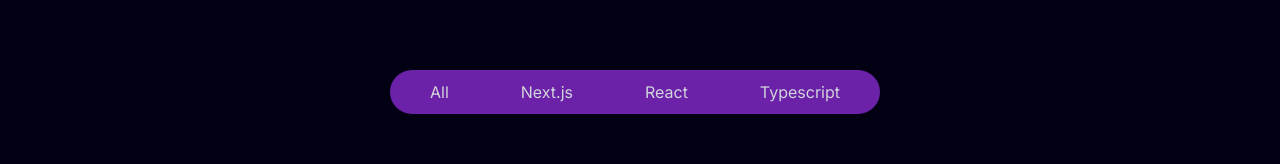
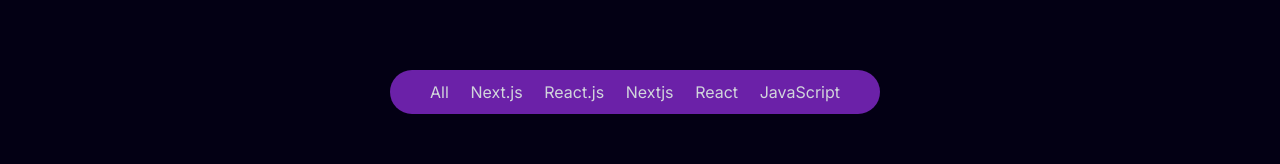
Before and after one commit to kendevops/Nextjs-Portfolio, a Next.js app: page / in a window 1280 px wide. Shown: the part 2535-2699 px from the top of the page. Built offline with nearby package versions, Linux system fonts and the light colour scheme; a web font is replaced by a local one.

Commit message:
created more items and a category tabs section

```diff
--- a/components/main/Projects.tsx
+++ b/components/main/Projects.tsx
@@ -1,8 +1,27 @@
-import React from "react";
+import React, { useState } from "react";
 import ProjectCard from "../sub/ProjectCard";
 import { ProjectList } from "@/constants";
+import Categories from "../sub/Categories";
 
+const allCategories = [
+  "All",
+  ...Array.from(new Set(ProjectList.map((item) => item.category))),
+];
 const Projects = () => {
+  const [categories, setCategories] = useState(allCategories);
+  const [menuItems, setMenuItems] = useState(ProjectList);
+
+  const filter = (category: string) => {
+    if (category === "All") {
+      setCategories(allCategories);
+      setMenuItems(ProjectList);
+      return;
+    }
+    const filteredData = ProjectList.filter((item) => {
+      return item.category === category;
+    });
+    setMenuItems(filteredData);
+  };
   return (
     <div
       id="projects"
@@ -11,22 +30,7 @@
       <h1 className="text-[40px] font-semibold text-transparent bg-clip-text bg-gradient-to-r from-purple-500 to-cyan-500 pt-10">
         My Projects
       </h1>
-      <div className="w-[500px] h-full flex flex-row items-center justify-center my-20 text-gray-300">
-        <div className="flex items-center justify-between w-full h-auto border-[#7042f861] bg-purple-800 mr-[10px] px-[40px] py-[10px] rounded-full">
-          <a href="#about-me" className="cursor-pointer">
-            All
-          </a>
-          <a href="#skills" className="cursor-pointer">
-            Next.js
-          </a>
-          <a href="#projects" className="cursor-pointer">
-            React
-          </a>
-          <a href="#contact" className="cursor-pointer">
-            Typescript
-          </a>
-        </div>
-      </div>
+      <Categories filter={filter} categories={categories} />
       <div className="h-full w-full grid grid-cols-3 gap-5 max-w-[90%] max-h-[90%]">
         {ProjectList.map((project, index) => (
           <ProjectCard
--- /dev/null
+++ b/components/sub/Categories.tsx
@@ -0,0 +1,27 @@
+import React from "react";
+
+interface Props {
+  filter: (arg0: string) => void;
+  categories: string[];
+}
+
+function Categories({ filter, categories }: Props) {
+  return (
+    <div className="w-[500px] h-full flex flex-row items-center justify-center my-20 text-gray-300">
+      <div className="flex items-center justify-between w-full h-auto border-[#7042f861] bg-purple-800 mr-[10px] px-[40px] py-[10px] rounded-full">
+        {categories.map((category, i) => (
+          <button
+            type="button"
+            className="cursor-pointer"
+            key={i}
+            onClick={() => filter(category)}
+          >
+            {category}
+          </button>
+        ))}
+      </div>
+    </div>
+  );
+}
+
+export default Categories;
--- a/constants/index.ts
+++ b/constants/index.ts
@@ -251,41 +251,101 @@
     title: "Morden Web Application",
     description:
       "Lorem ipsum dolor, sit amet consectetur adipisicing elit. Provident odio quaerat alias architecto unde deserunt, veniam ab autem iure quidem nulla quo fugit incidunt eius sit quibusdam quos accusantium nemo.",
-    technology: "Next.js",
+    category: "Next.js",
   },
   {
     src: "/CardImage.png",
     title: "Morden Web Application",
     description:
       "Lorem ipsum dolor, sit amet consectetur adipisicing elit. Provident odio quaerat alias architecto unde deserunt, veniam ab autem iure quidem nulla quo fugit incidunt eius sit quibusdam quos accusantium nemo.",
-    technology: "React.js",
+    category: "React.js",
   },
   {
     src: "/SpaceWebsite.png",
     title: "Morden Web Application",
     description:
       "Lorem ipsum dolor, sit amet consectetur adipisicing elit. Provident odio quaerat alias architecto unde deserunt, veniam ab autem iure quidem nulla quo fugit incidunt eius sit quibusdam quos accusantium nemo.",
-    technology: "Next.js",
+    category: "Next.js",
   },
   {
-    src: "/NextWebsite.png",
-    title: "Morden Web Application",
-    description:
-      "Lorem ipsum dolor, sit amet consectetur adipisicing elit. Provident odio quaerat alias architecto unde deserunt, veniam ab autem iure quidem nulla quo fugit incidunt eius sit quibusdam quos accusantium nemo.",
-    technology: "Next.js",
+    id: 1,
+    title: "Creon AI",
+    category: "Nextjs",
+    src: "/creon",
+    preview: "https://creon.vercel.app/",
+    github: "https://github.com/kendevops/creon-test",
+     description:
+      "Lorem ipsum dolor, sit amet consectetur adipisicing elit. Provident odio quaerat alias architecto unde deserunt.",
   },
   {
-    src: "/NextWebsite.png",
-    title: "Morden Web Application",
+    id: 2,
+    title: "Sales Wale Clone",
+    category: "React",
+    src: "/saleswale",
+    preview: "https://sharp-hodgkin-517e19.netlify.app/",
+    github: "https://github.com/kendevops/saleswhale",
     description:
-      "Lorem ipsum dolor, sit amet consectetur adipisicing elit. Provident odio quaerat alias architecto unde deserunt, veniam ab autem iure quidem nulla quo fugit incidunt eius sit quibusdam quos accusantium nemo.",
-    technology: "Next.js",
+      "Lorem ipsum dolor, sit amet consectetur adipisicing elit. Provident odio quaerat alias architecto unde deserunt.",
   },
   {
-    src: "/NextWebsite.png",
-    title: "Morden Web Application",
+    id: 3,
+    title: "Covid19 Tracker",
+    category: "React",
+    src: "/covid19",
+    preview:
+      "https://5eb05e21417a7801dac19ba1--ken-covid19-tracker.netlify.app/",
+    github: "https://github.com/kendevops/covid-19-tracker",
     description:
-      "Lorem ipsum dolor, sit amet consectetur adipisicing elit. Provident odio quaerat alias architecto unde deserunt, veniam ab autem iure quidem nulla quo fugit incidunt eius sit quibusdam quos accusantium nemo.",
-    technology: "Next.js",
+      "Lorem ipsum dolor, sit amet consectetur adipisicing elit. Provident odio quaerat alias architecto unde deserunt.",
+  },
+  {
+    id: 4,
+    title: "Real Time Chrome Extention",
+    category: "JavaScript",
+    src: "/chrome",
+    preview: "https://kendevops.github.io/JS_Dynamic_Landing_Page/",
+    github: "https://github.com/kendevops/JS_Dynamic_Landing_Page",
+    description:
+      "Lorem ipsum dolor, sit amet consectetur adipisicing elit. Provident odio quaerat alias architecto unde deserunt.",
+  },
+  {
+    id: 5,
+    title: "Recipe App",
+    category: "JavaScript",
+    src: "/recipe",
+    preview: "https://kendevops.github.io/More-Recipes/",
+    github: "https://github.com/kendevops/More-Recipes",
+    description:
+      "Lorem ipsum dolor, sit amet consectetur adipisicing elit. Provident odio quaerat alias architecto unde deserunt.",
+  },
+  {
+    id: 6,
+    title: "Arcade Game",
+    category: "JavaScript",
+    src: "/arcade",
+    preview: "https://kendevops.github.io/arcade-game/",
+    github: "https://github.com/kendevops/arcade-game",
+    description:
+      "Lorem ipsum dolor, sit amet consectetur adipisicing elit. Provident odio quaerat alias architecto unde deserunt.",
+  },
+  {
+    id: 7,
+    title: "Movies Nomination",
+    category: "React",
+    src: "/movies",
+    preview: "https://the-shoppies-ken.netlify.app/",
+    github: "https://github.com/kendevops/The-Shoppies",
+    description:
+      "Lorem ipsum dolor, sit amet consectetur adipisicing elit. Provident odio quaerat alias architecto unde deserunt.",
+  },
+  {
+    id: 8,
+    title: "Video Landing Page",
+    category: "JavaScript",
+    src: "/landing",
+    preview: "https://kendevops.github.io/Video_Landing_Page",
+    github: "https://github.com/kendevops/Video_Landing_Page",
+    description:
+      "Lorem ipsum dolor, sit amet consectetur adipisicing elit. Provident odio quaerat alias architecto unde deserunt.",
   },
 ];
```
